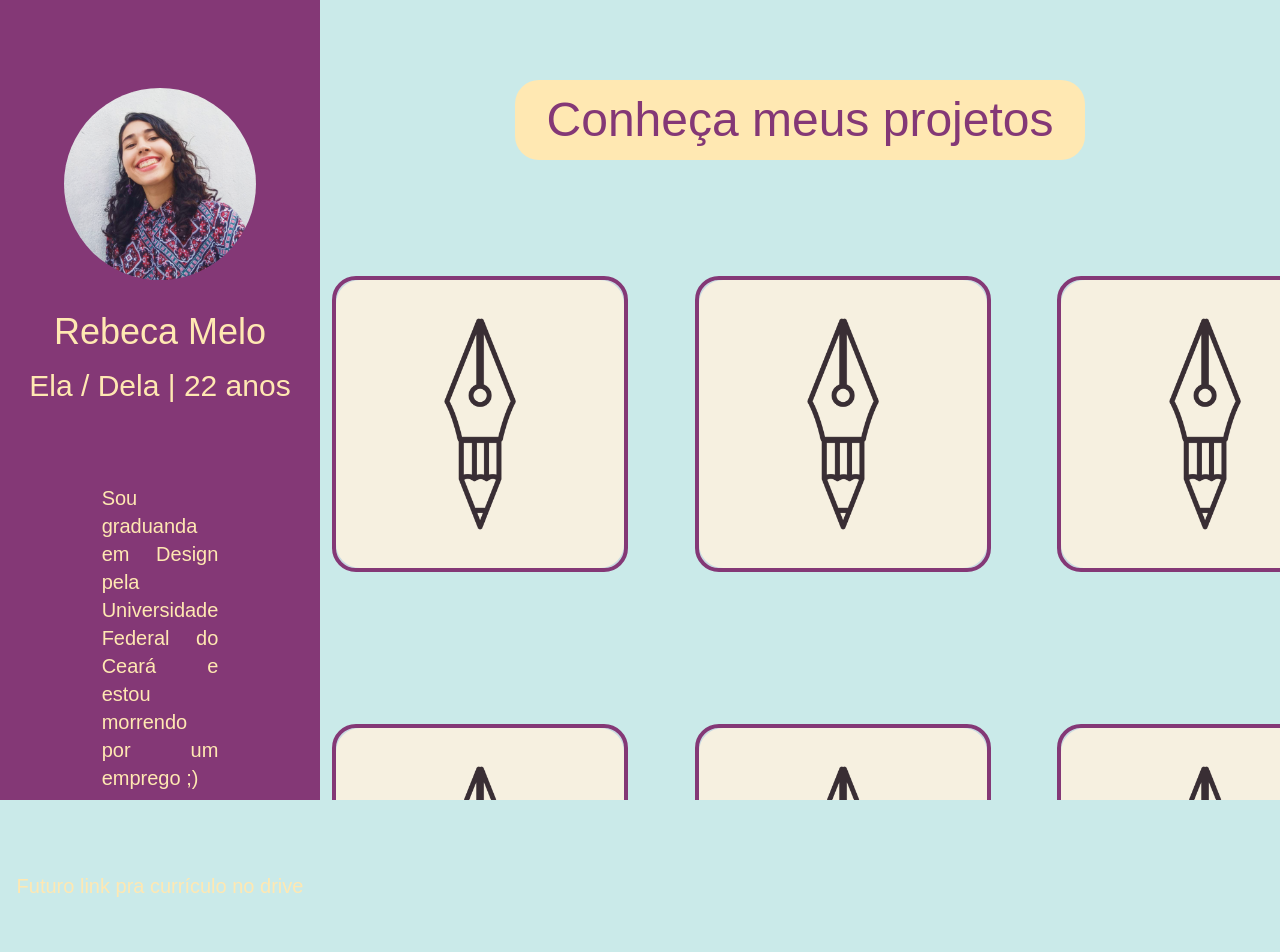
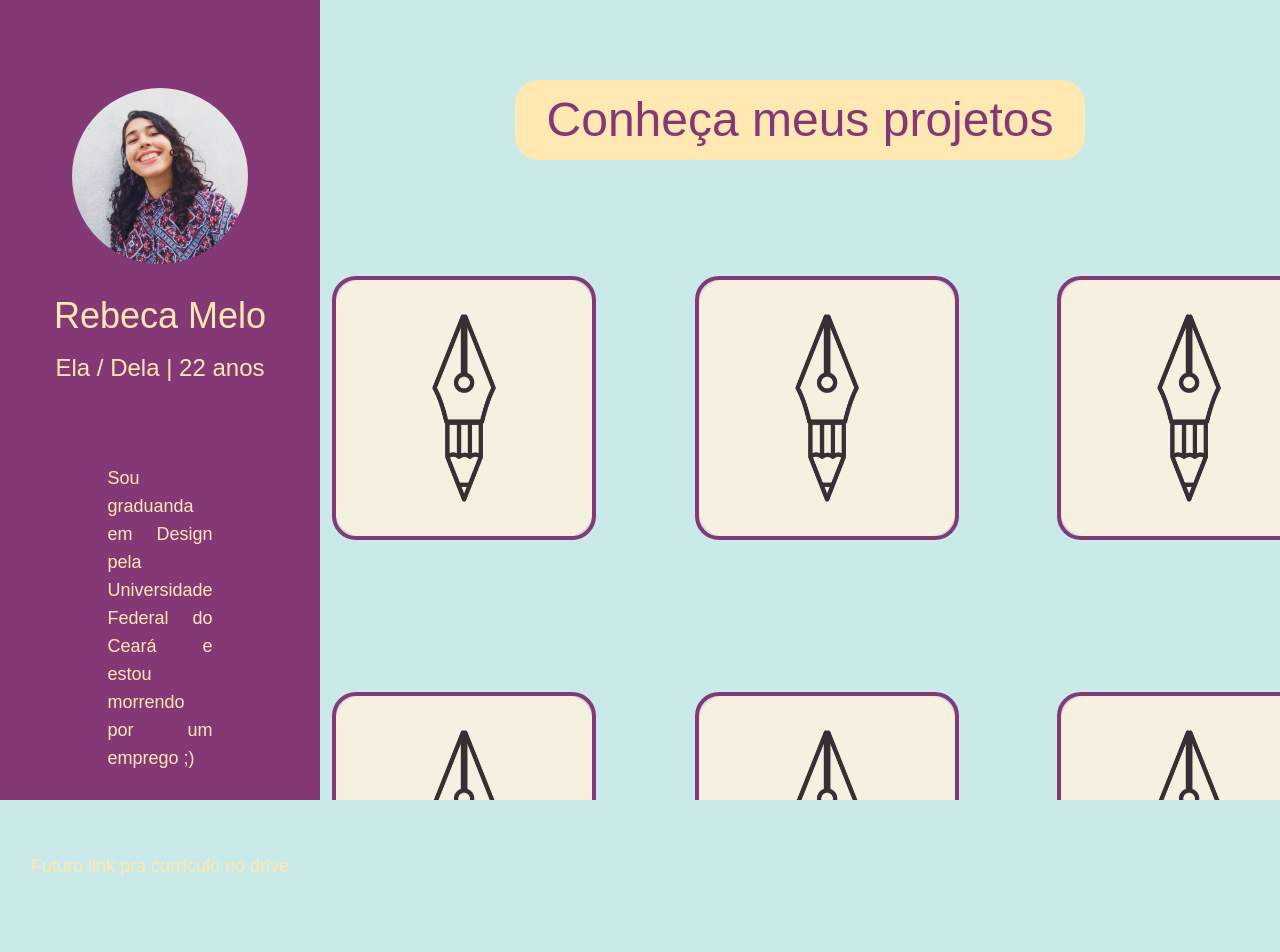
Before and after one commit to Sara-MF/rebeca-melo, a Next.js app: page / in a window 1280 px wide. Shown: the top 952 px of the page. Built offline with nearby package versions, Linux system fonts and the light colour scheme; a web font is replaced by a local one.

Commit message:
Adjusting fonts and project card sizes

```diff
--- a/app/components/About.jsx
+++ b/app/components/About.jsx
@@ -7,7 +7,7 @@ export default function About() {
         <main className="about">
 
             <div className="flex flex-col items-center mt-6">
-                <div className="h-48 w-48 relative">
+                <div className="h-44 w-44 relative">
                     <Image
                         src="/my-photo.png"
                         alt="My picture"
--- a/app/components/Project.jsx
+++ b/app/components/Project.jsx
@@ -3,13 +3,13 @@ import Link from "next/link"
 
 export default function Project({ name, link }) {
     return (
-        <main className="h-80 w-80 flex items-center justify-center">
+        <main className="h-72 w-72 flex items-center justify-center">
 
             <div className="group w-fit h-fit grid rounded-3xl border-4 border-grape bg-stone hover:border-2 hover:scale-125 z-0 hover:z-10 duration-1000">
 
                 <div className="grid group-hover:m-4 duration-1000">
 
-                    <div className="h-72 w-72 relative rounded-3xl border-grape">
+                    <div className="h-64 w-64 relative rounded-3xl border-grape">
                         <Link href={link}>
                             <Image
                                 src="/projeto-design.jpg"
@@ -22,7 +22,7 @@ export default function Project({ name, link }) {
                     </div>
 
                     <div className="h-0 scale-0 group-hover:h-4 group-hover:scale-100 group-hover:mt-4 duration-1000">
-                        <h4 className="text-center text-black font-medium text-xl -mt-2 opacity-0 group-hover:opacity-100 group-hover:delay-300 duration-300">{name}</h4>
+                        <h4 className="text-center text-black font-medium text-lg -mt-2 opacity-0 group-hover:opacity-100 group-hover:delay-300 duration-300">{name}</h4>
                     </div>
 
 
--- a/app/globals.css
+++ b/app/globals.css
@@ -7,7 +7,7 @@ h1 {
 }
 
 h5, h6 {
-    @apply text-sand text-xl font-normal pt-20;
+    @apply text-sand text-lg font-normal pt-20;
 }
 
 body {
@@ -23,11 +23,11 @@ body {
 }
 
 .age-pronoums {
-    @apply flex flex-row space-x-10 mx-2 mt-4 font-light text-sand text-3xl;
+    @apply flex flex-row space-x-10 mx-2 mt-4 font-light text-sand text-2xl;
 }
 
 .about-me {
-    @apply px-32 pt-20 font-medium text-sand text-xl text-justify;
+    @apply px-32 pt-20 font-medium text-sand text-lg text-justify;
 }
 
 .content {
```
